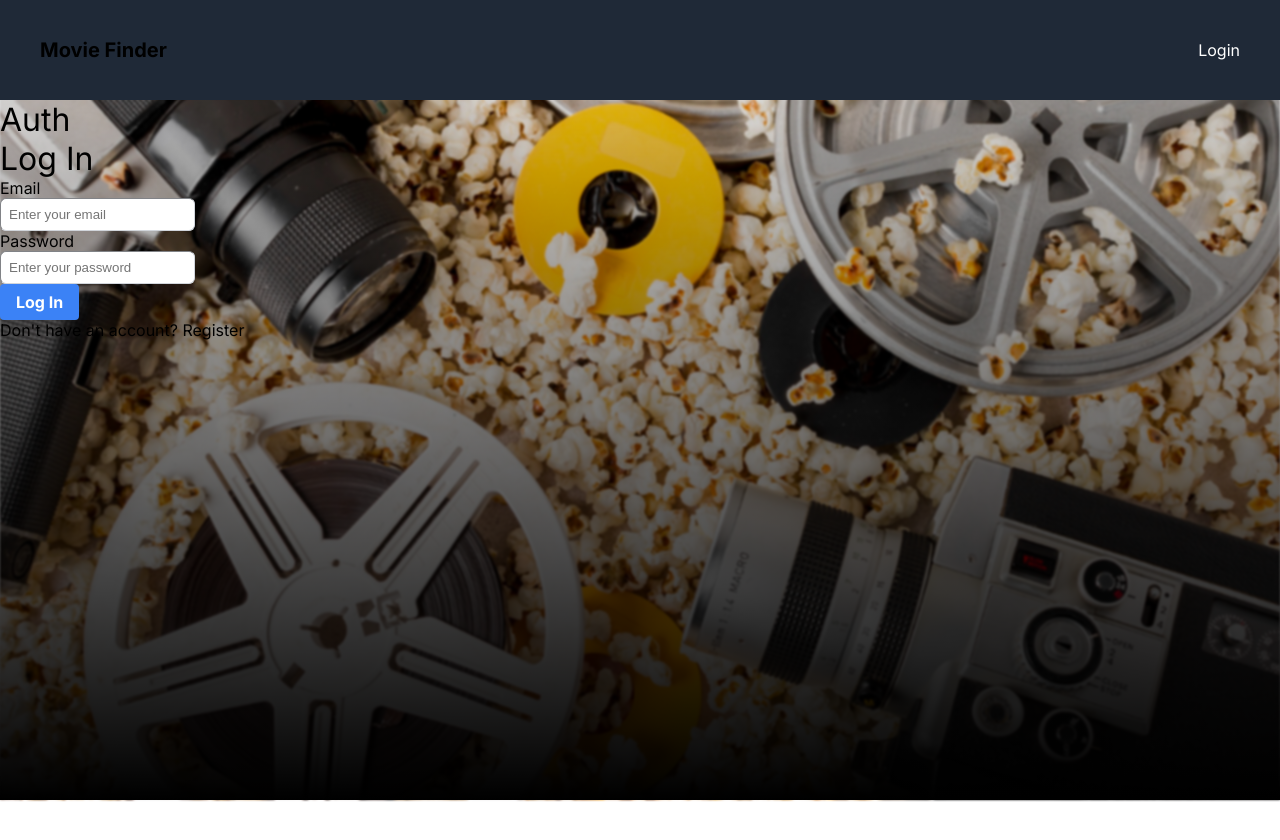
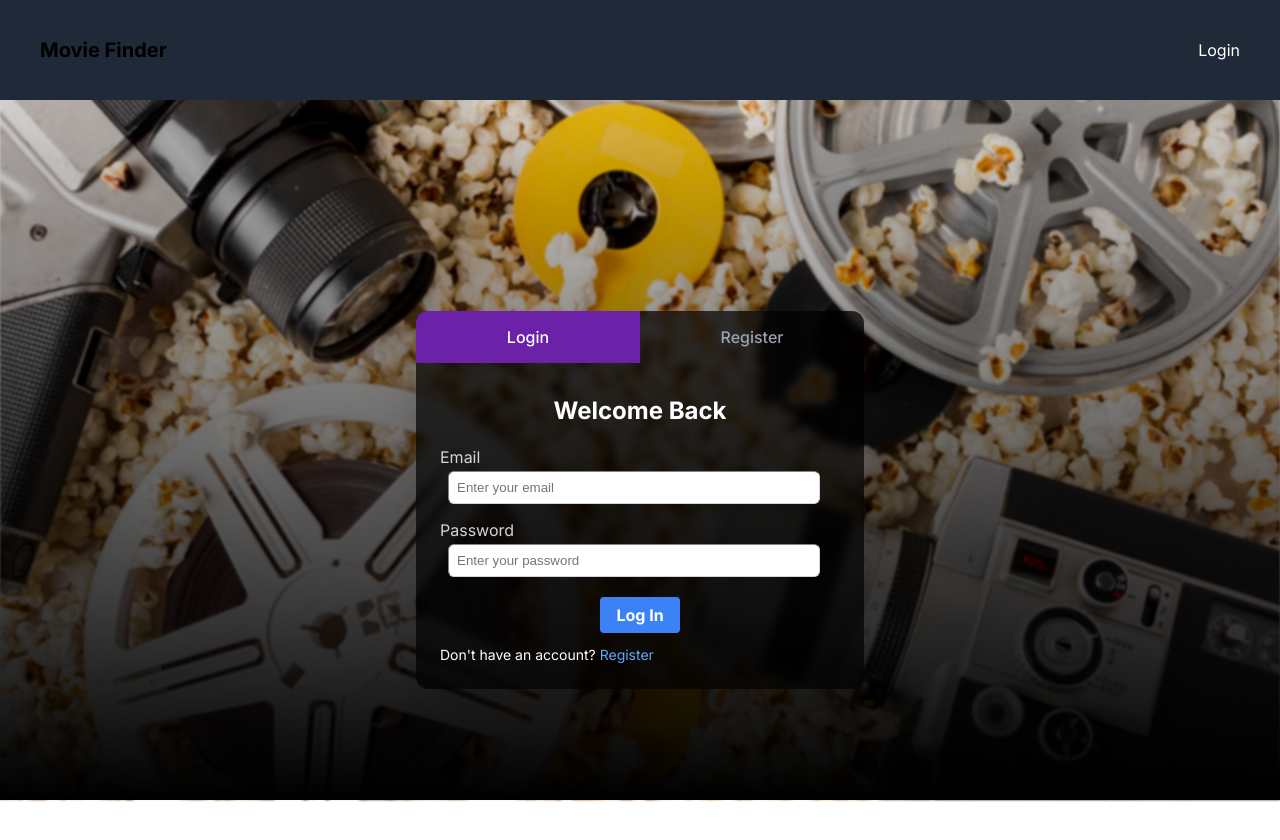
Before and after one commit to HoomanMinoosepehr/movie_finder, a Next.js app in the folder movie-finder/: page /auth/login in a window 1280 px wide. Shown: the top 840 px of the page. Before the commit the page ends 800 px from the top, so only its background shows below. Built offline with nearby package versions, Linux system fonts and the light colour scheme; no server answers.

Commit message:
design login and register components and auth page, handling auth errors and add auth error type

```diff
--- a/movie-finder/src/app/auth/[authMode]/page.tsx
+++ b/movie-finder/src/app/auth/[authMode]/page.tsx
@@ -1,6 +1,7 @@
 import LogIn from "@/components/LogIn";
 import PageBackground from "@/components/PageBackground";
 import Register from "@/components/Register";
+import Link from "next/link";
 
 interface AuthProps {
   params: {
@@ -13,20 +14,46 @@ export default async function Auth({ params }: AuthProps) {
 
   return (
     <>
-            <PageBackground/>
-            <div>
-                <h1>Auth</h1>
-                {
-                    (authMode === 'login') ? (
-                        <div>
+      <PageBackground />
+      <div className="flex items-center justify-center min-h-screen px-4">
+        <div className="w-full max-w-md bg-black/70 rounded-xl shadow-2xl overflow-hidden backdrop-blur-sm">
+          <div className="flex border-b border-gray-700">
+            <div
+              className={`w-1/2 py-4 text-center font-medium ${
+                authMode === "login"
+                  ? "text-white bg-purple-800"
+                  : "text-gray-400 hover:text-white transition-colors"
+              }`}
+            >
+              <Link href="/auth/login">Login</Link>
+            </div>
+            <div
+              className={`w-1/2 py-4 text-center font-medium ${
+                authMode === "register"
+                  ? "text-white bg-purple-800"
+                  : "text-gray-400 hover:text-white transition-colors"
+              }`}
+            >
+              <Link href="/auth/register">Register</Link>
+            </div>
+          </div>
+
+          <div className="p-6 flex flex-col justify-center">
+            <h1 className="text-2xl font-bold text-white mt-2 mb-3 text-center">
+              {authMode === "login" ? "Welcome Back" : "Join Movie Finder"}
+            </h1>
+
+            {authMode === "login" ? (
               <LogIn />
+            ) : authMode === "register" ? (
+              <Register />
+            ) : (
+              <div className="text-center text-red-500 py-8">
+                Invalid authentication mode
               </div>
-                    ) : (authMode === 'register') ? (
-                        <div>
-                            <Register />
+            )}
           </div>
-                    ) : null
-                }
+        </div>
       </div>
     </>
   );
--- a/movie-finder/src/components/LogIn.tsx
+++ b/movie-finder/src/components/LogIn.tsx
@@ -1,15 +1,16 @@
 "use client";
-import React, { useState } from "react";
+import React, { useEffect, useState } from "react";
 import { useRouter } from "next/navigation";
 import TextField from "./TextField";
 import Button from "./Button";
 import Link from "next/link";
 import { signIn } from "next-auth/react";
+import { AuthError } from "@/types";
 
 export default function LogIn() {
   const [email, setEmail] = useState("");
   const [password, setPassword] = useState("");
-    const [error, setError] = useState("");
+  const [error, setError] = useState<AuthError>({ message: "", status: false });
   const router = useRouter();
 
   const loginHandler = async () => {
@@ -21,21 +22,35 @@ export default function LogIn() {
       });
 
       if (result?.error) {
-                setError("Invalid email or password");
+        setError({
+          message: "Invalid email or password! Please try again.",
+          status: true,
+        });
         console.log("Login failed:", result.error);
-                return
+        return;
       }
 
       console.log("Login successful", result);
       router.push("/");
       router.refresh(); // refresh the page to update the session
     } catch {
-            setError("An error occurred during login");
+      setError({
+        message: "An error occurred! Please try again later.",
+        status: true,
+      });
     }
+  };
+
+  useEffect(() => {
+    if (error.status) {
+      setTimeout(() => {
+        setError({ message: "", status: false });
+      }, 5000);
     }
+  }, [error]);
+
   return (
     <div>
-            <h1>Log In</h1>
       <TextField
         title="Email"
         value={email}
@@ -49,12 +64,19 @@ export default function LogIn() {
         placeholder="Enter your password"
         onChange={(value) => setPassword(value)}
       />
-            <Button
-                title="Log In"
-                onClick={loginHandler}
-            />
-            <div>
-                <p>Don't have an account? <Link href="/auth/register">Register</Link></p>
+      <div className="flex mt-3 justify-center">
+        <Button title="Log In" onClick={loginHandler} />
+      </div>
+      <div className="pt-3">
+        {error.status ? (
+          <p className="text-bold text-red-700 text-lg">{error.message}</p>
+        ) : null}
+        <p className="text-white text-sm">
+          Don't have an account?{" "}
+          <Link href="/auth/register" className="text-bold text-blue-400">
+            Register
+          </Link>
+        </p>
       </div>
     </div>
   );
--- a/movie-finder/src/components/Register.tsx
+++ b/movie-finder/src/components/Register.tsx
@@ -1,18 +1,23 @@
 "use client";
-import React, { useState } from "react";
+import React, { useEffect, useState } from "react";
 import { useRouter } from "next/navigation";
 import TextField from "./TextField";
 import Button from "./Button";
 import Link from "next/link";
+import { AuthError } from "@/types";
 
 export default function Register() {
   const [name, setName] = useState("");
   const [email, setEmail] = useState("");
-    const [password, setPassword ] = useState("");
+  const [password, setPassword] = useState("");
   const router = useRouter();
+  const [error, setError] = useState<AuthError>({ message: "", status: false });
 
   const registerHandler = async () => {
-        const res = await fetch(`${process.env.NEXT_PUBLIC_BASE_URL}/api/v1/auth/register`, {
+    try {
+      const res = await fetch(
+        `${process.env.NEXT_PUBLIC_BASE_URL}/api/v1/auth/register`,
+        {
           method: "POST",
           headers: {
             "Content-Type": "application/json",
@@ -22,17 +27,35 @@ export default function Register() {
             email,
             password,
           }),
-        });
+        },
+      );
       const data = await res.json();
-        if (res.status === 200) {
+      if (res.status === 201) {
         console.log("Registration successful", data);
         router.push("/auth/login");
       }
+
+      if (res.status === 400) {
+        setError({ message: "You already have an account!", status: true });
       }
+    } catch {
+      setError({
+        message: "An error occurred! Please try again later.",
+        status: true,
+      });
+    }
+  };
+
+  useEffect(() => {
+    if (error.status) {
+      setTimeout(() => {
+        setError({ message: "", status: false });
+      }, 5000);
+    }
+  }, [error]);
 
   return (
     <div>
-            <h1>Sign Up</h1>
       <TextField
         title="Name"
         value={name}
@@ -52,13 +75,20 @@ export default function Register() {
         placeholder="Enter your password"
         onChange={(value) => setPassword(value)}
       />
-            <Button
-                title="Register"
-                onClick={registerHandler}
-            />
-            <div>
-                <p>Already have an account? <Link href="/auth/login">Login</Link></p>
+      <div className="flex mt-3 justify-center">
+        <Button title="Register" onClick={registerHandler} />
+      </div>
+      <div className="pt-3">
+        {error.status ? (
+          <p className="text-bold text-red-700 text-lg">{error.message}</p>
+        ) : null}
+        <p className="text-white text-sm">
+          Already have an account?{" "}
+          <Link href="/auth/login" className="text-bold text-blue-400">
+            Login
+          </Link>
+        </p>
       </div>
     </div>
-    )
+  );
 }
--- a/movie-finder/src/components/TextField.tsx
+++ b/movie-finder/src/components/TextField.tsx
@@ -1,4 +1,4 @@
-import { ChangeEvent, useState } from 'react';
+import { ChangeEvent, useState } from "react";
 
 interface TextFieldProps {
   title: string;
@@ -15,11 +15,11 @@ export default function TextField({
   value,
   placeholder,
   onChange,
-    onClick
+  onClick,
 }: TextFieldProps) {
   const [isFocused, setIsFocused] = useState(false);
 
-    const containerClass = `flex flex-col gap-2 ${isFocused ? 'border-blue-500' : 'border-gray-300'} border rounded-md p-2`;
+  const containerClass = `flex flex-col gap-2 ${isFocused ? "border-blue-500" : "border-gray-300"} border w-[95%] rounded-md p-2`;
 
   const handleInputChange = (event: ChangeEvent<HTMLInputElement>) => {
     if (onChange) {
@@ -28,11 +28,11 @@ export default function TextField({
   };
 
   return (
-        <div>
-            <div>{title}</div>
-            <div>
+    <div className="py-2">
+      <div className="text-gray-300 pb-1">{title}</div>
+      <div className="flex w-full pl-2">
         <input
-                    type={type || 'text'}
+          type={type || "text"}
           value={value}
           placeholder={placeholder}
           className={containerClass}
@@ -43,5 +43,5 @@ export default function TextField({
         />
       </div>
     </div>
-    )
+  );
 }
--- a/movie-finder/src/types/index.ts
+++ b/movie-finder/src/types/index.ts
@@ -24,3 +24,8 @@ export interface WatchListMovie {
     posterPath: string | null;
     createdAt: Date;
 }
+
+export interface AuthError {
+    message: string;
+    status: boolean;
+}
```
Lines whose indentation alone changed are shown as unchanged.
